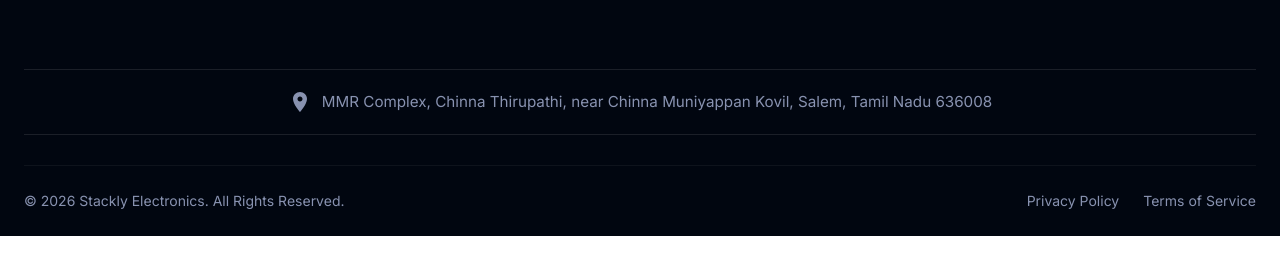
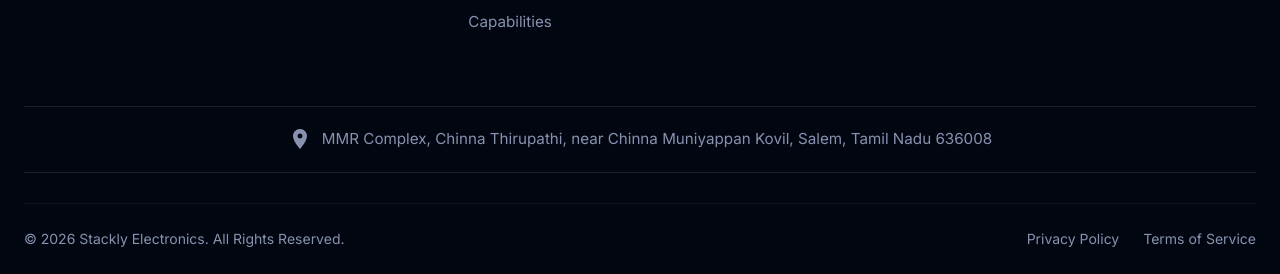
Before and after one commit to harishraja4077/Electronics, a plain HTML site: page index.html in a window 1280 px wide. Shown: the part 3171-3445 px from the top of the page. Before the commit the page ends 3407 px from the top, so only its background shows below. Drawn offline with Linux system fonts and the light colour scheme.

Commit message:
Add files via upload

```diff
--- a/index.html
+++ b/index.html
@@ -231,6 +231,7 @@
                         <li><a href="#services">services</a></li>
                         <li><a href="404.html">Pricing</a></li>
                         <li><a href="404.html">Contact</a></li>
+                         <li><a href="#stats">Capabilities</a></li>
                     </ul>
                 </div>
 
```
